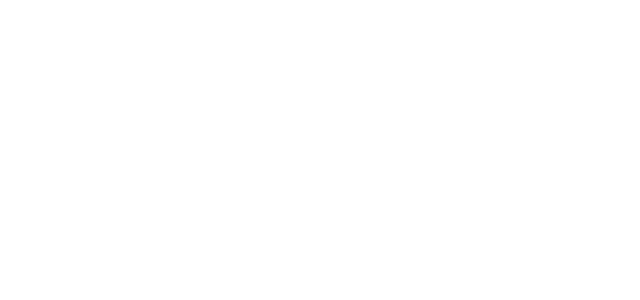
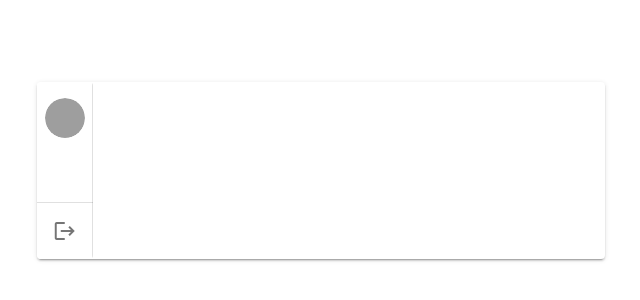
Before and after one commit to iamadeveloper-es/JWT, a Vue app: page / in a window 1280 px wide. Shown: the part 230-530 px from the top of the page, without its empty margins (319-959 px from the left). Built offline with nearby package versions, Linux system fonts and the light colour scheme; grey boxes are pictures that could not be loaded.

Commit message:
remember session when reload cookies completed

```diff
--- a/package.json
+++ b/package.json
@@ -11,6 +11,7 @@
   "dependencies": {
     "axios": "^0.21.1",
     "core-js": "^3.6.5",
+    "js-cookie": "^3.0.0",
     "vue": "^2.6.11",
     "vue-axios": "^3.2.5",
     "vue-router": "^3.2.0",
--- a/src/logic/auth.js
+++ b/src/logic/auth.js
@@ -1,8 +1,20 @@
 import axios from "axios";
+import Cookies from "js-cookie";
 
 const ENDPOINT_PATH = "https://reqres.in/api/";
 
 export default {
+    //Save logged user
+    setUserLogged(userLogged){
+        Cookies.set("userLogged", userLogged)
+    },
+    //Get logged user
+    getUserLogged(){
+        return Cookies.get("userLogged")
+    },
+    deleteUserLogged() {
+        Cookies.remove('userLogged');
+    },
     register(email, password) {
         const user = {email, password}
         return axios.post(ENDPOINT_PATH + "register", user)
--- a/src/views/Home.vue
+++ b/src/views/Home.vue
@@ -1,15 +1,80 @@
 <template>
-  <div class="home"></div>
+  <div class="home">
+    <v-container>
+      <v-row>
+        <v-col cols="10" sm="6" lg="6" class="mx-auto">
+          <v-card>
+            <v-navigation-drawer
+              permanent
+              expand-on-hover
+            >
+              <v-list>
+                <v-list-item class="px-2">
+                  <v-list-item-avatar>
+                    <v-img src="https://randomuser.me/api/portraits/women/85.jpg"></v-img>
+                  </v-list-item-avatar>
+                </v-list-item>
+
+                <v-list-item link>
+                  <v-list-item-content>
+                    <v-list-item-title class="text-h6">
+                      {{userLogged}}
+                    </v-list-item-title>
+                    <v-list-item-subtitle>{{userLogged}}</v-list-item-subtitle>
+                  </v-list-item-content>
+                </v-list-item>
+              </v-list>
+
+              <v-divider></v-divider>
+
+              <v-list
+                nav
+                dense
+              >
+                <v-list-item
+                link
+                @click="logOut()"
+                >
+                  <v-list-item-icon>
+                    <v-icon>mdi-logout</v-icon>
+                  </v-list-item-icon>
+                  <v-list-item-title>LogOut</v-list-item-title>
+                </v-list-item>
+              </v-list>
+            </v-navigation-drawer>
+          </v-card>
+        </v-col>
+      </v-row>
+    </v-container>
+  </div>
 </template>
 
 <script>
-
-
-  export default {
-    name: 'Home',
-
-    components: {
-
-    },
+import auth from "@/logic/auth";
+export default {
+  name: "Home",
+  methods: {
+    logOut(){
+       auth.deleteUserLogged()
+       this.$router.push('/login')
+    }
+  },
+  computed: {
+    userLogged() {
+      return auth.getUserLogged()
+    }
+  },
+  created(){
+    this.userLogged
   }
+};
 </script>
+<style lang="scss" scoped>
+.home{
+  width: 100%;
+  height: 100vh;
+  display: flex;
+  align-items: center;
+  justify-content: center;
+}
+</style>
--- a/src/views/Login.vue
+++ b/src/views/Login.vue
@@ -54,6 +54,8 @@
             try{
                 const response = await auth.login(this.validation.email, this.validation.password)
                 console.log(response)
+                const email = this.validation.email
+                auth.setUserLogged(email)
                 this.$router.push('/')
             }
             catch(err){
```
Also changed, not shown: 1 other file (tests, documents, lock files or other folders).
